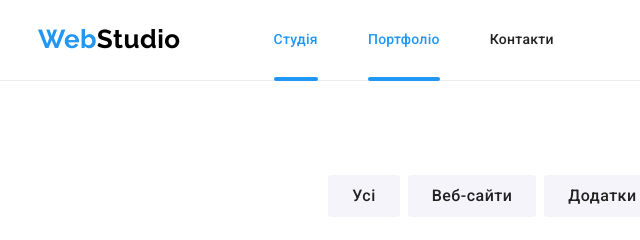
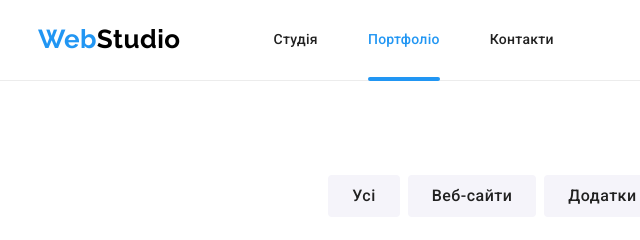
Before and after one commit to Andew1234/goit-markup-hw-08, a plain HTML site: page portfolio.html in a window 1280 px wide. Shown: the top 240 px of the page, 17-657 px from the left. Drawn offline with Linux system fonts and the light colour scheme.

Commit message:
hw-8-udated

```diff
--- a/portfolio.html
+++ b/portfolio.html
@@ -25,11 +25,7 @@
           >
           <ul class="site-nav list">
             <li class="site-nav__item">
-              <a
-                href="./index.html"
-                class="link site-nav__link site-nav__link--curent"
-                >Студія</a
-              >
+              <a href="./index.html" class="link site-nav__link">Студія</a>
             </li>
             <li class="site-nav__item">
               <a href="#" class="link site-nav__link site-nav__link--curent"
--- a/sass/layouts/_button-list.scss
+++ b/sass/layouts/_button-list.scss
@@ -23,7 +23,7 @@
   display: flex;
   gap: 8px;
 
-  @media (max-width: 767px) {
+  @media (max-width: 767.9px) {
     flex-wrap: wrap;
     margin-bottom: 40px;
   }
--- a/sass/layouts/_main-portfolio.scss
+++ b/sass/layouts/_main-portfolio.scss
@@ -26,7 +26,7 @@
 }
 
 .portfolio-list__item {
-  @media (min-width: 767px) and (max-width: 1199px) {
+  @media (min-width: 768px) and (max-width: 1199px) {
     width: 354px;
   }
 
```
Also changed, not shown: css/portfolio.css, css/portfolio.min.css, 1 other file.
